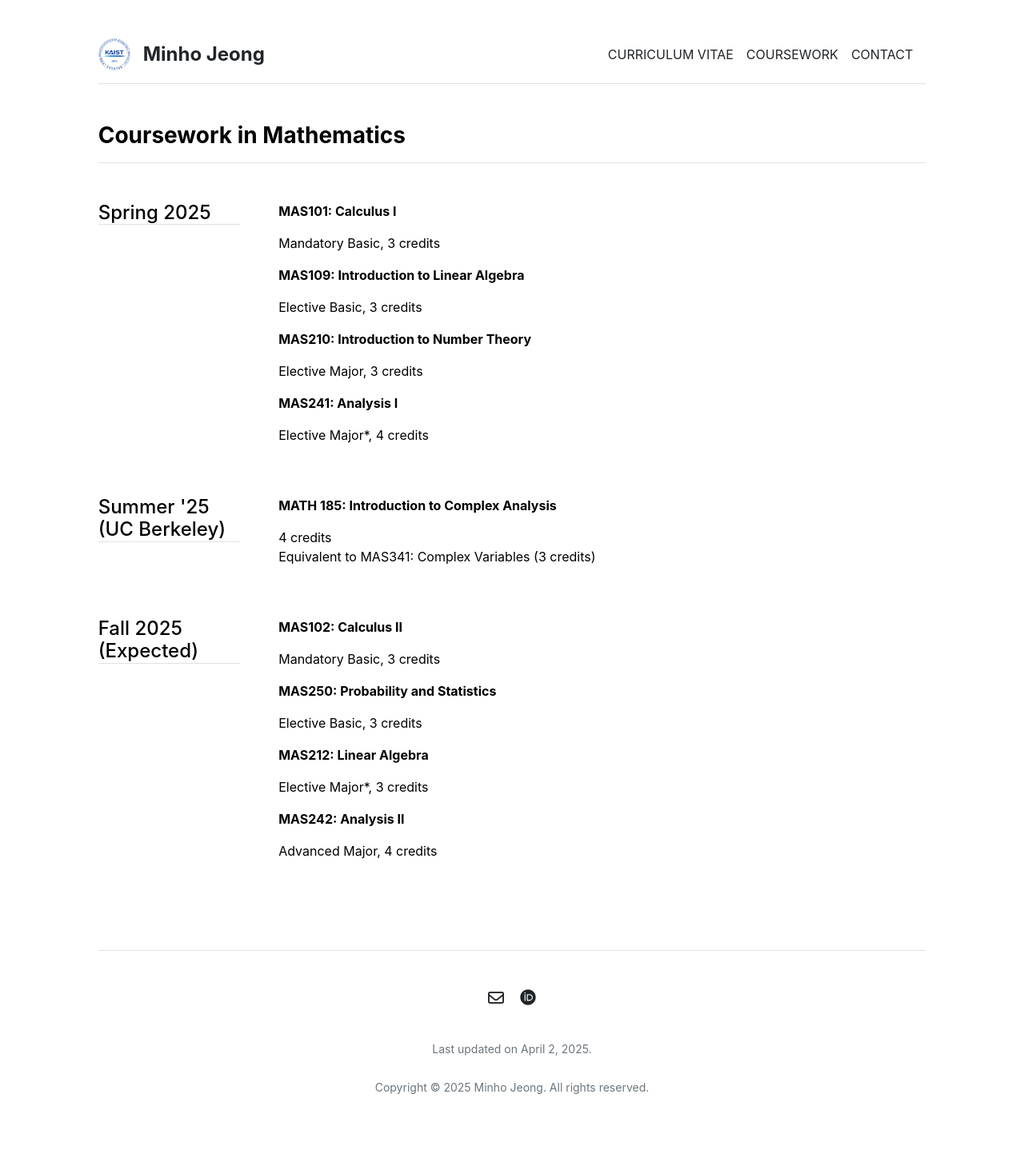
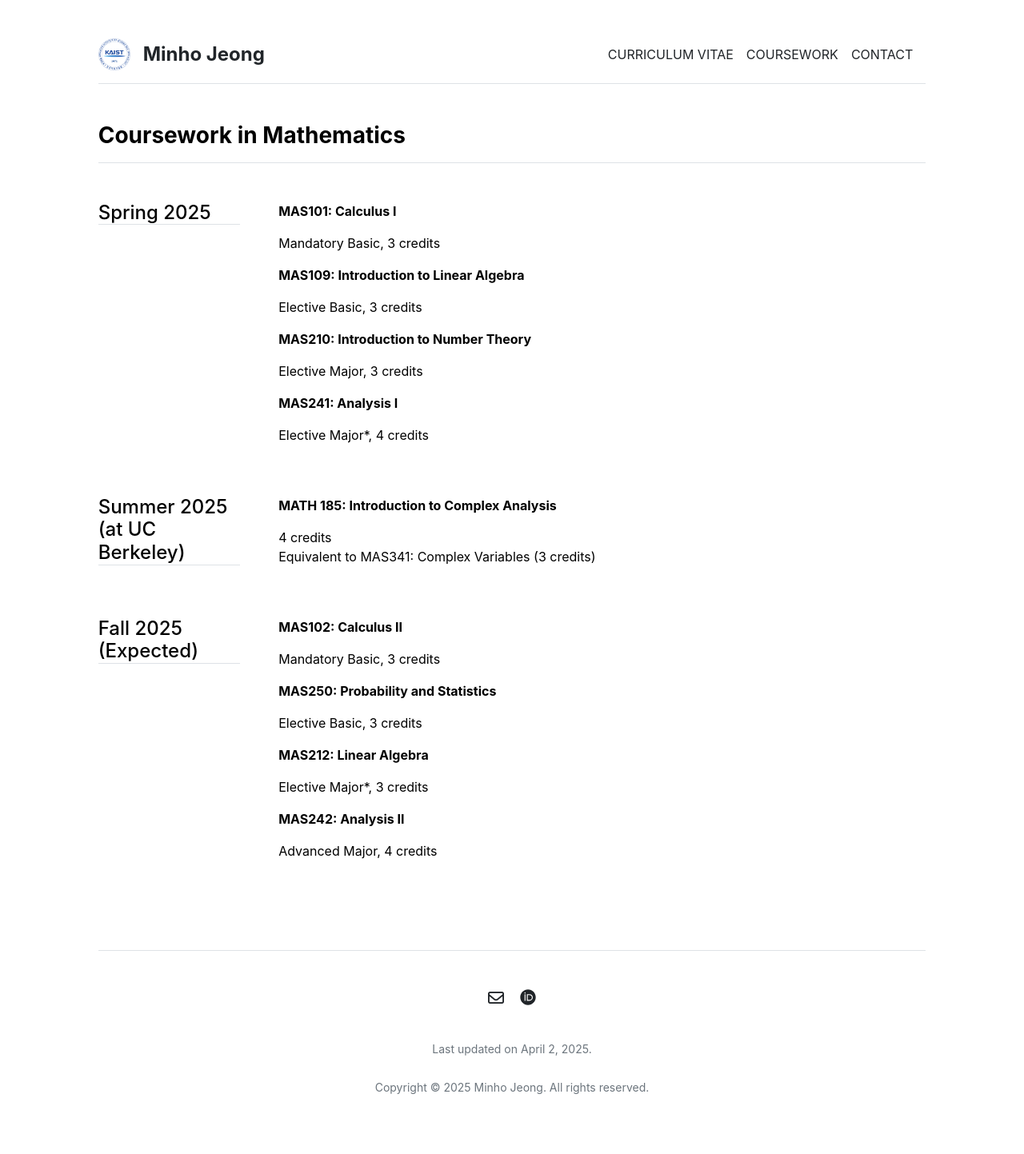
Before and after one commit to mino-jeong/mino-jeong.github.io, a Jekyll site: the page built from coursework.md, in a window 1280 px wide. Shown: the whole page at 80% size. Built offline with Jekyll 4.4.1, drawn with Linux system fonts in a browser that asks for light colours.

Commit message:
Update coursework.html

```diff
--- a/_layouts/coursework.html
+++ b/_layouts/coursework.html
@@ -22,7 +22,7 @@
 
     <div class="row g-5 mb-5">
       <div class="custom-col-2-5">
-        <h4 class="border-bottom">Summer '25<br>(UC Berkeley)</h4>
+        <h4 class="border-bottom">Summer 2025<br>(at UC Berkeley)</h4>
       </div>
       <div class="custom-col-9-5">
         {% for section in site.data.coursework.su25 %}
```
